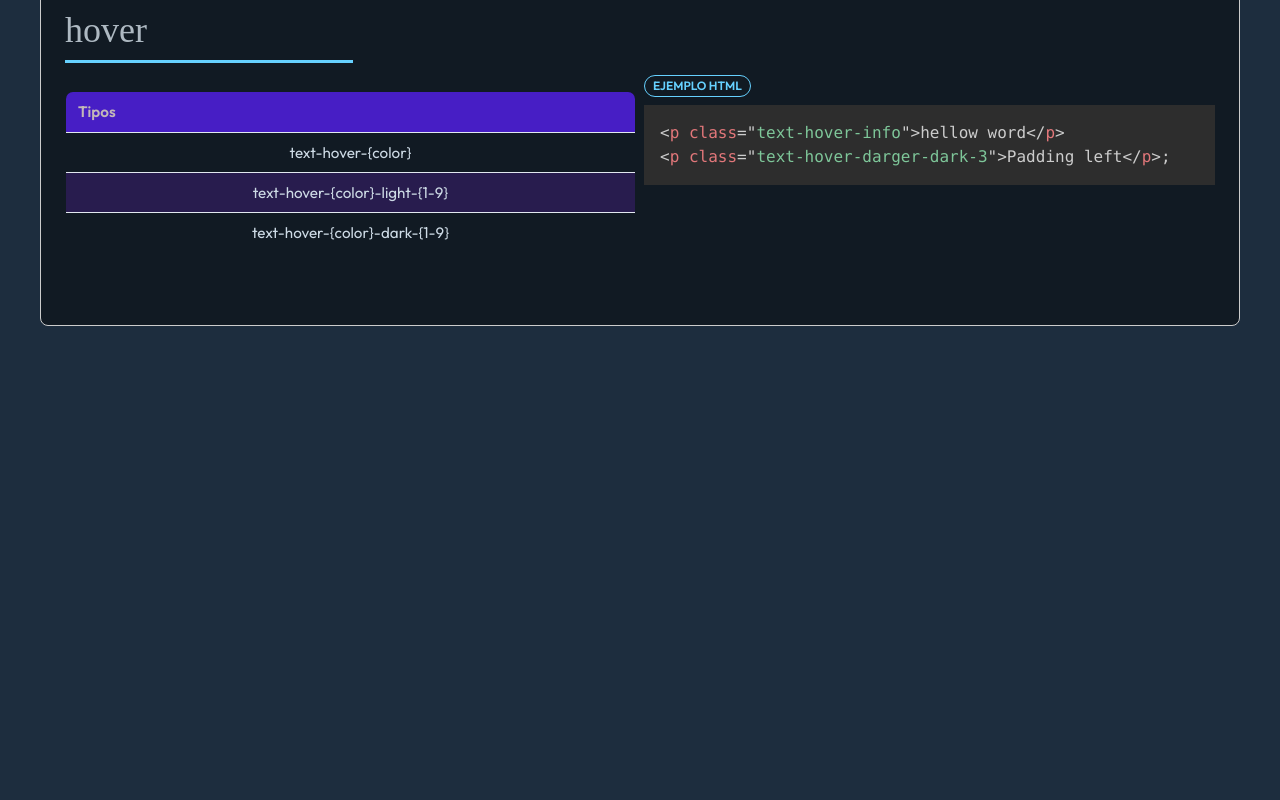
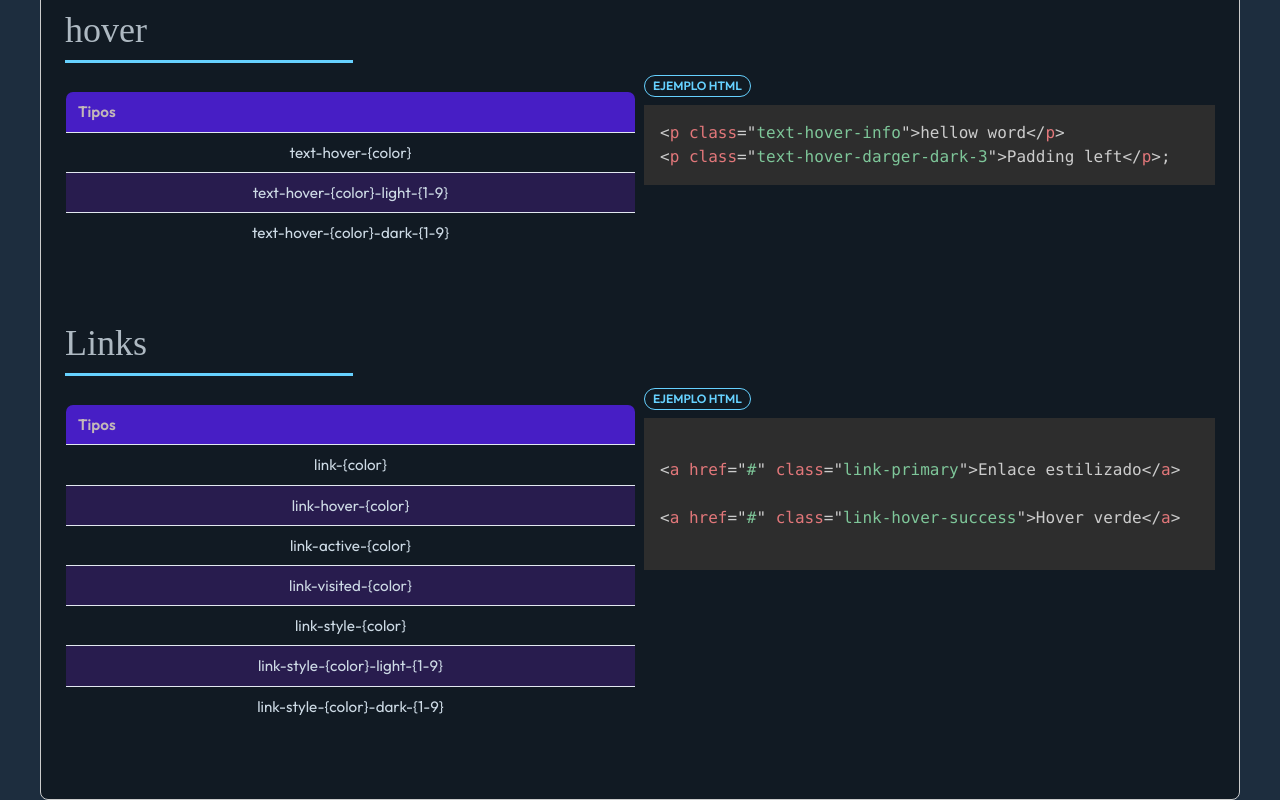
Before and after one commit to manuelmv15/AstroW, a website: page docs/documentation.html in a window 1280 px wide. Shown: the part 3098-3898 px from the top of the page. Before the commit the page ends 3424 px from the top, so only its background shows below. Drawn offline with nearby package versions, Linux system fonts and the light colour scheme; a web font is replaced by a local one.

Commit message:
text liks

```diff
--- a/docs/documentation.html
+++ b/docs/documentation.html
@@ -408,6 +408,59 @@ git clone https://github.com/manuelmv15/AstroW
                     </div>
                 </section>
 
+                <!--Links-->
+                <section class="mt-4">
+                    <h2 class="text-4xl theme-font">Links</h2>
+                    <div class="mt-1">
+                        <hr class="h-rule bg-color-info">
+                    </div>
+                    <div class="grid md:grid-cols-2 xs:grid-cols-1 mt-1">
+
+                        <div>
+                            <table class="custom-table text-center">
+                                <thead>
+                                    <tr>
+                                        <th>Tipos</th>
+                                    </tr>
+                                </thead>
+                                <tbody>
+                                    <tr>
+                                        <td>link-{color}</td>
+                                    </tr>
+                                    <tr>
+                                        <td>link-hover-{color}</td>
+                                    </tr>
+                                    <tr>
+                                        <td>link-active-{color}</td>
+                                    </tr>
+                                    <tr>
+                                        <td>link-visited-{color}</td>
+                                    </tr>
+                                    <tr>
+                                        <td>link-style-{color}</td>
+                                    </tr>
+                                    <tr>
+                                        <td>link-style-{color}-light-{1-9}</td>
+                                    </tr>
+                                    <tr>
+                                        <td>link-style-{color}-dark-{1-9}</td>
+                                    </tr>
+                                </tbody>
+                            </table>
+                        </div>
+
+                        <div>
+                            <label class="badge-outlined-info">Ejemplo HTML</label>
+                            <pre><code class="language-html">
+&lt;a href=&quot;#&quot; class=&quot;link-primary&quot;&gt;Enlace estilizado&lt;/a&gt;
+
+&lt;a href=&quot;#&quot; class=&quot;link-hover-success&quot;&gt;Hover verde&lt;/a&gt;
+                  </code></pre>
+                        </div>
+
+                    </div>
+                </section>
+
 
             </div>
 
```
